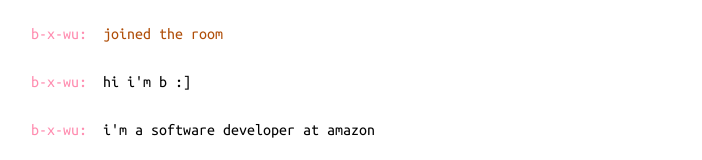
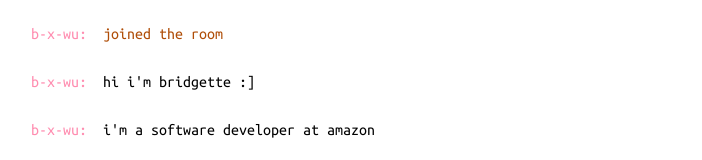
Before and after one commit to b-x-wu/b-x-wu.github.io, a React app: page / in a window 1280 px wide. Shown: the part 142-302 px from the top of the page, without its empty margins (289-991 px from the left). Built offline with nearby package versions, Linux system fonts and the light colour scheme.

Commit message:
fix(hot): name change

```diff
--- a/src/routes/Home.tsx
+++ b/src/routes/Home.tsx
@@ -16,7 +16,7 @@
                 <div className='text-disabled'>{ dateString }</div>
             </div>
             <Chatbox content={ <span className='text-secondary'>joined the room</span> } />
-            <Chatbox content={ 'hi i\'m b :]' } />
+            <Chatbox content={ 'hi i\'m bridgette :]' } />
             <Chatbox content={ 'i\'m a software developer at amazon' } />
             <Chatbox content='and sometimes i work on small stuff outside of that. like this website!' />
             <Chatbox content='if you want, feel free to say hi!' />
```
